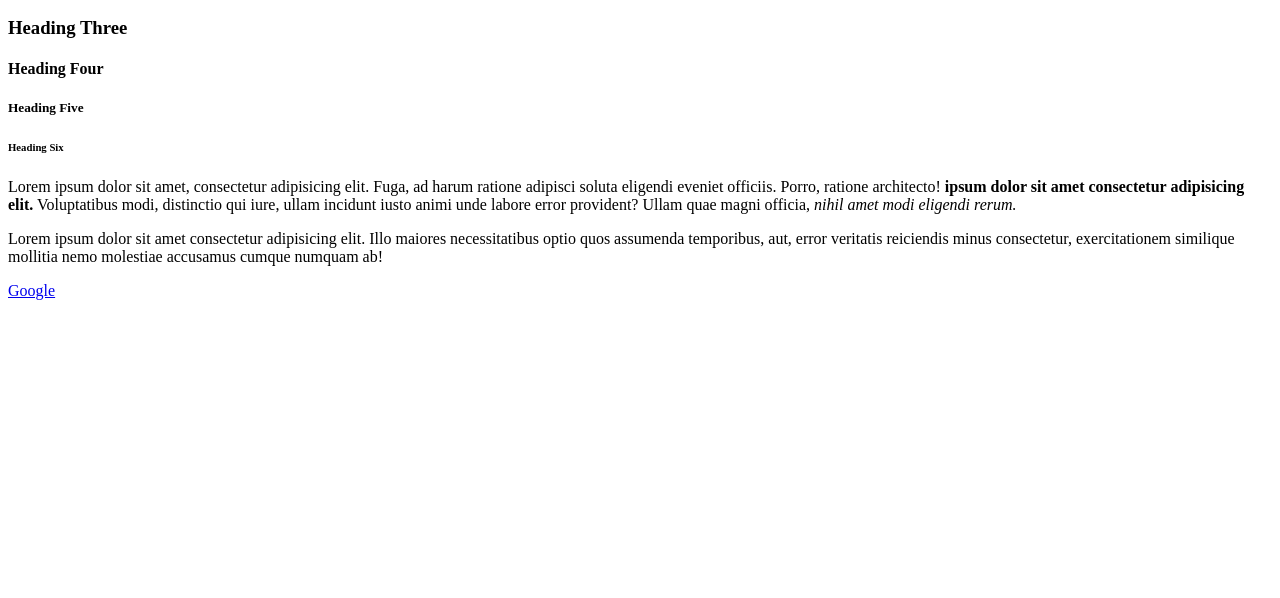
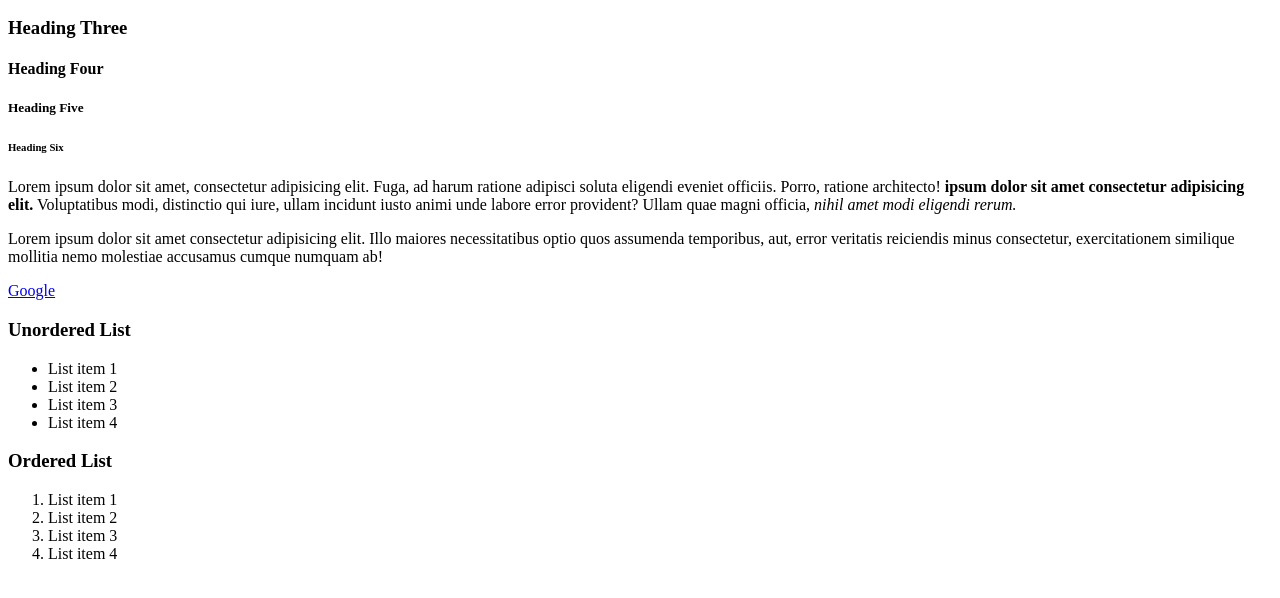
Before and after one commit to bryanares/build-from-bare-bones, a plain HTML site: page index.html in a window 1280 px wide. Shown: the part 110-708 px from the top of the page. Drawn offline with Linux system fonts and the light colour scheme.

Commit message:
added lists

```diff
--- a/index.html
+++ b/index.html
@@ -34,5 +34,21 @@
     <p>
         <a href="http://google.com" target="_blank">Google</a>
     </p>
+    <!--Lists-->
+    <h3>Unordered List</h3>
+    <ul>
+        <li>List item 1</li>
+        <li>List item 2</li>
+        <li>List item 3</li>
+        <li>List item 4</li>
+    </ul>
+
+    <h3>Ordered List</h3>
+    <ol>
+        <li>List item 1</li>
+        <li>List item 2</li>
+        <li>List item 3</li>
+        <li>List item 4</li>
+    </ol>
 </body>
 </html>
```
